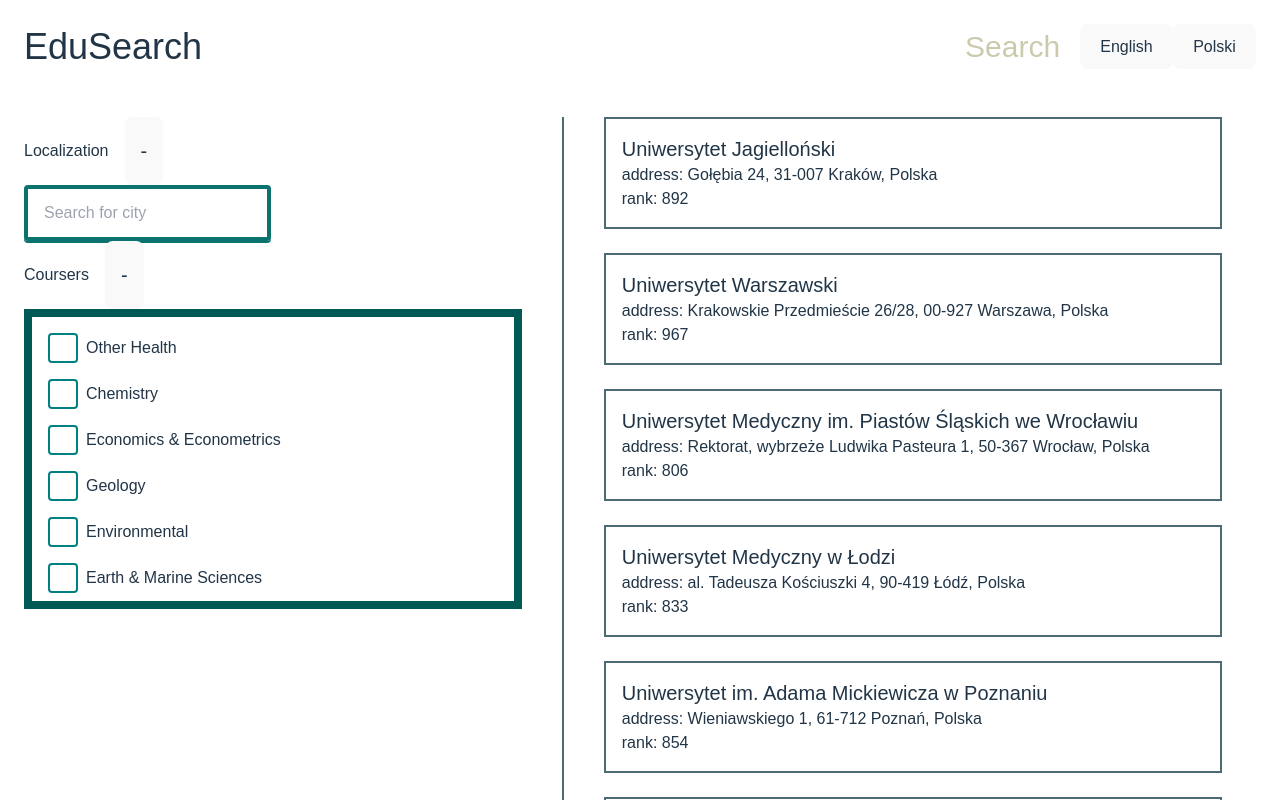
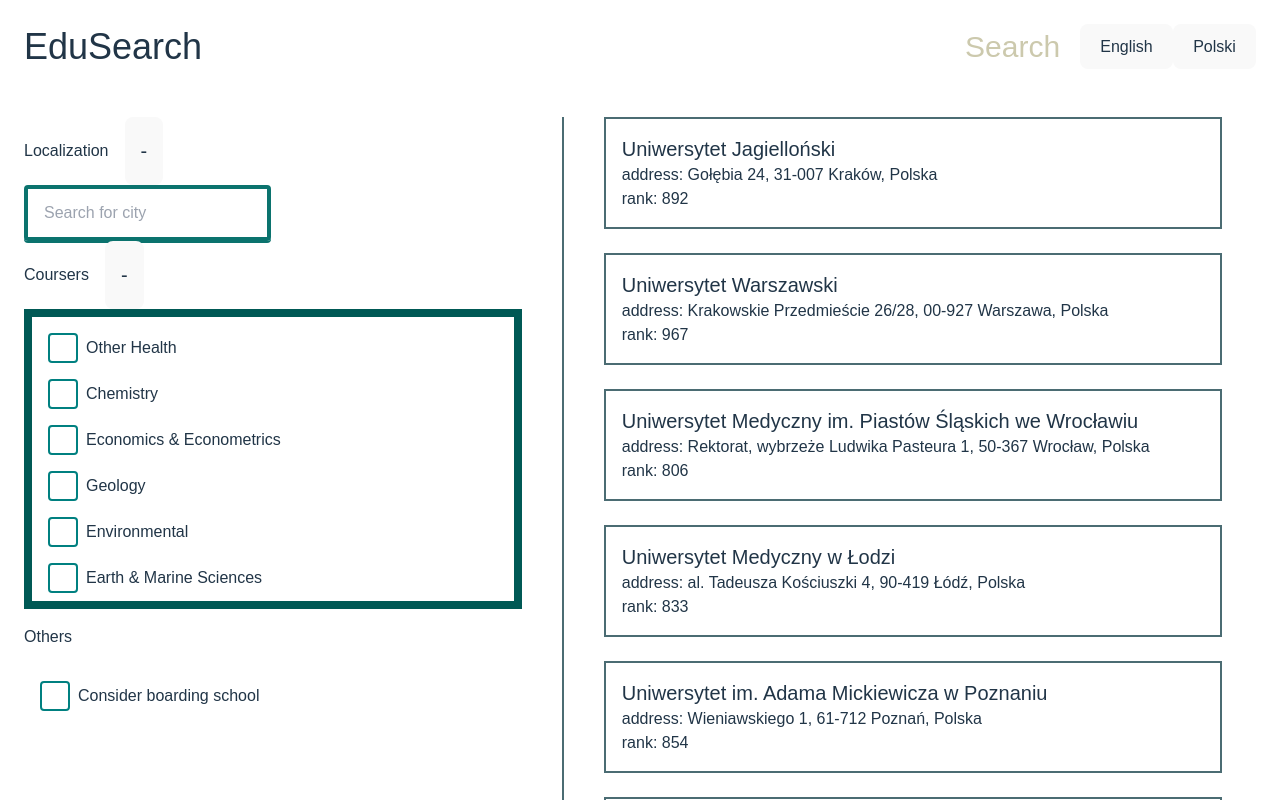
Before and after one commit to localhost-2137/frontend-hackyeah2023, a React (Vite) app: page /search in a window 1280 px wide. Shown: the top 800 px of the page. Built offline with nearby package versions, Linux system fonts and the light colour scheme; a web font is replaced by a local one.

Commit message:
add checkbox to filters

```diff
--- a/src/components/Filters.tsx
+++ b/src/components/Filters.tsx
@@ -30,11 +30,18 @@
                 <h4>Coursers</h4>
                 <Button onClick={toggleCourses} type="button" className="text-xl p-0">{coursersBtn}</Button>
             </div>
-            {showCourses && <div className="flex flex-col items-start gap-4 max-h-[300px] overflow-scroll border-8 border-add1-500 p-4">
+            {showCourses && <div
+                className="flex flex-col items-start gap-4 max-h-[300px] overflow-scroll border-8 border-add1-500 p-4">
                 {coursers.map((course, id) => {
                     return <Checkbox id={id} label={course}/>
                 })}
             </div>}
+            <div className="py-4">
+                <h4>Others</h4>
+            </div>
+            <div className="flex flex-col items-start p-4">
+                <Checkbox id="academy" label="Consider boarding school"/>
+            </div>
         </form>
     )
 }
```
